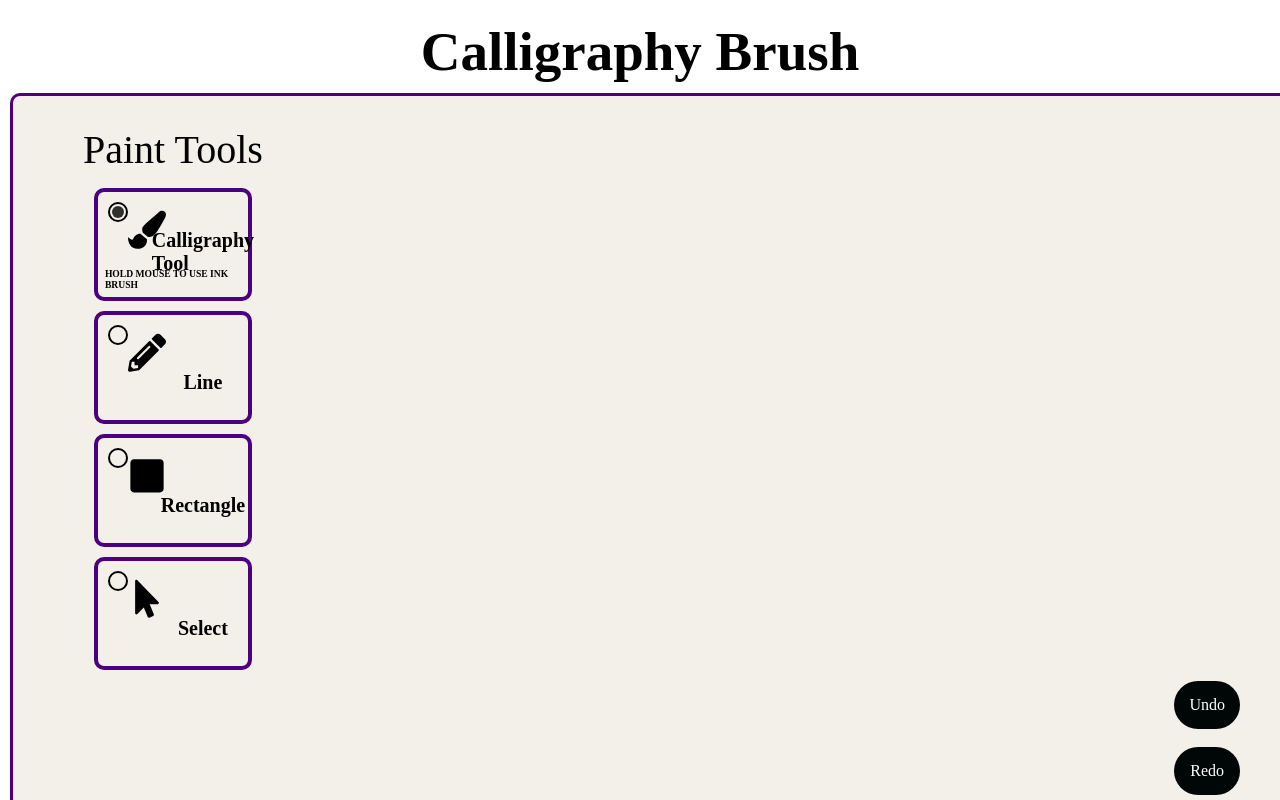
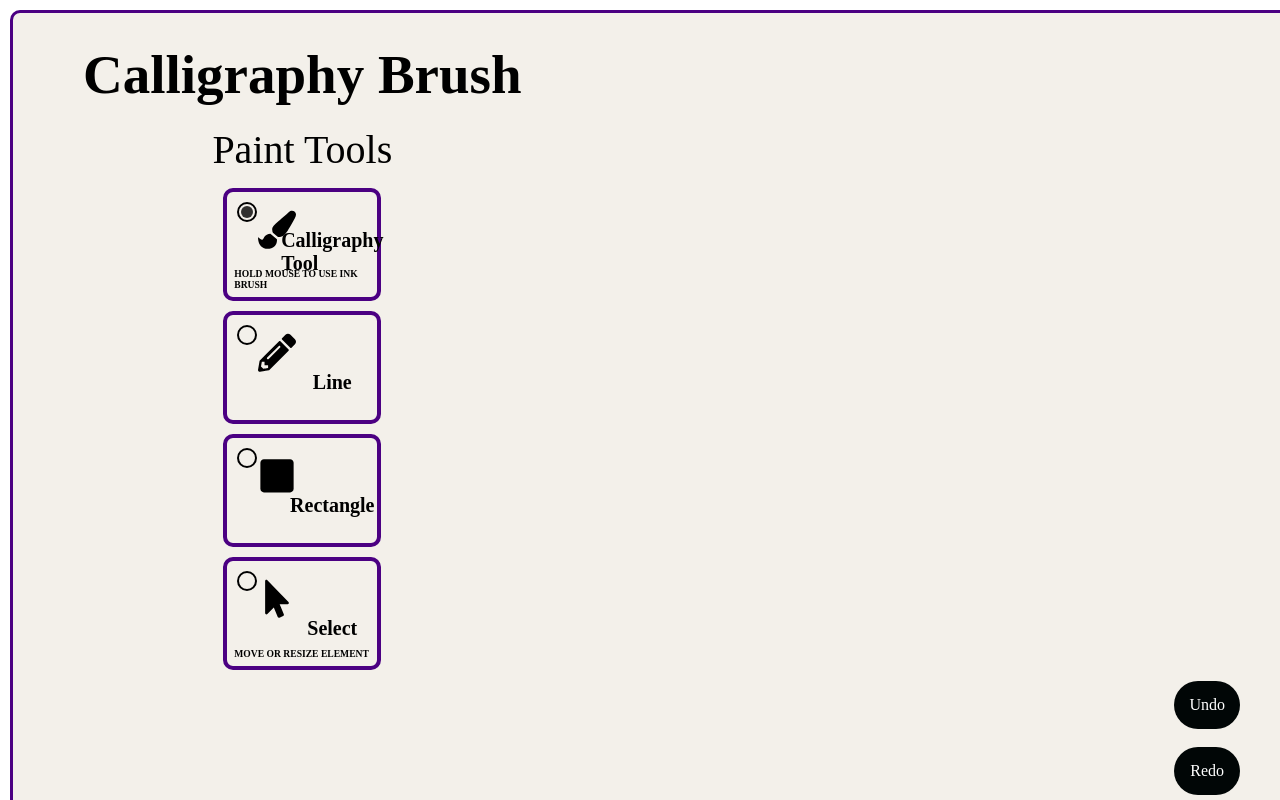
Before and after one commit to alison2686/calligraphy-brush, a React (Create React App) app: page /paint in a window 1280 px wide. Built offline with nearby package versions, Linux system fonts and the light colour scheme; a web font is replaced by a local one.

Commit message:
fix resize tool

```diff
--- a/src/components/Paint/PaintElements.jsx
+++ b/src/components/Paint/PaintElements.jsx
@@ -47,6 +47,7 @@ export const PaintH1 = styled.div`
 export const PaintH2 = styled.div`
     font-size: 40px;
     padding: 10px;
+    text-align: center;
 `;
 
 export const PaintP = styled.div`
--- a/src/components/Paint/paint.js
+++ b/src/components/Paint/paint.js
@@ -19,8 +19,8 @@ import {
   PaintIcon,
   UndoRedoBtn
 } from './PaintElements'
-import { faPaintBrush, faSquare, faMousePointer, faPencilAlt } from "@fortawesome/free-solid-svg-icons";
-import { FontAwesomeIcon } from "@fortawesome/react-fontawesome";
+import { faPaintBrush, faSquare, faMousePointer, faPencilAlt } from '@fortawesome/free-solid-svg-icons';
+import { FontAwesomeIcon } from '@fortawesome/react-fontawesome';
 import './radio.css'
 
 
@@ -215,9 +215,7 @@ const drawElement = (roughCanvas, context, element) => {
       }
 }
 
-const adjustmentRequired = (type) => {
-
-}
+const adjustmentRequired = type => ['line', 'rectangle'].includes(type)
 
 function Paint() {
     const [elements, setElements, undo, redo] = useHistory([])
@@ -283,7 +281,7 @@ function Paint() {
   }
 
   const handleMouseDown = event => {
-    if (action === 'writing') return
+    if (action === 'painting') return
 
     const { clientX, clientY } = event
     if (tool === 'selection') {
@@ -312,7 +310,7 @@ function Paint() {
       setElements(prevState => [...prevState, element])
       setSelectedElement(element)
 
-      setAction(tool === 'text' ? 'writing' : 'painting')
+      setAction(tool === 'text' ? 'painting' : 'painting')
     }
   }
 
@@ -371,7 +369,6 @@ function Paint() {
 
     return (
         <PaintContainer id='paint-container'>
-            <PaintH1>Calligraphy Brush</PaintH1>
           <PaintCanvasWrapper>
             <canvas
                 id='canvas'
@@ -385,6 +382,7 @@ function Paint() {
 
             <PaintToolWrapper>
               <PaintTools>
+              <PaintH1>Calligraphy Brush</PaintH1>
                 <PaintH2>Paint Tools</PaintH2>
                   <PaintToolLabelWrapper>
                       <PaintToolLabel>
@@ -480,6 +478,9 @@ function Paint() {
                       <PaintSpan>
                         Select
                       </PaintSpan>
+                      <PaintP>
+                        Move or Resize Element
+                      </PaintP>
                       </label>
                     </PaintToolLabel>
                   </PaintToolLabelWrapper>
@@ -492,8 +493,7 @@ function Paint() {
                   smooth={true}
                   duration={500}
                   spy={true}
-                  exact='true'
-                  // offset={-80}
+
                   >
                     Undo
                   </UndoRedoBtn>
@@ -503,8 +503,6 @@ function Paint() {
                     smooth={true}
                     duration={500}
                     spy={true}
-                    // exact='true'
-                    // offset={-80}
                   >
                     Redo
                   </UndoRedoBtn>
```
